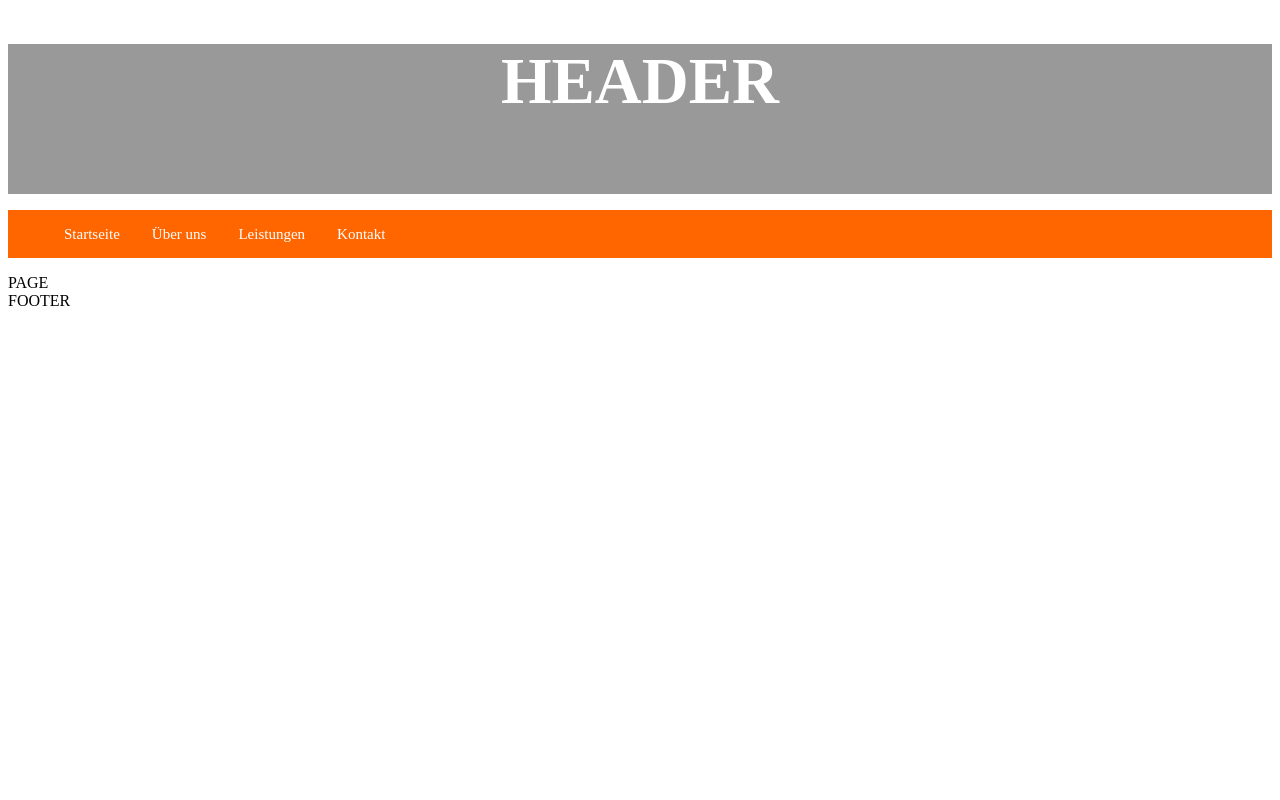
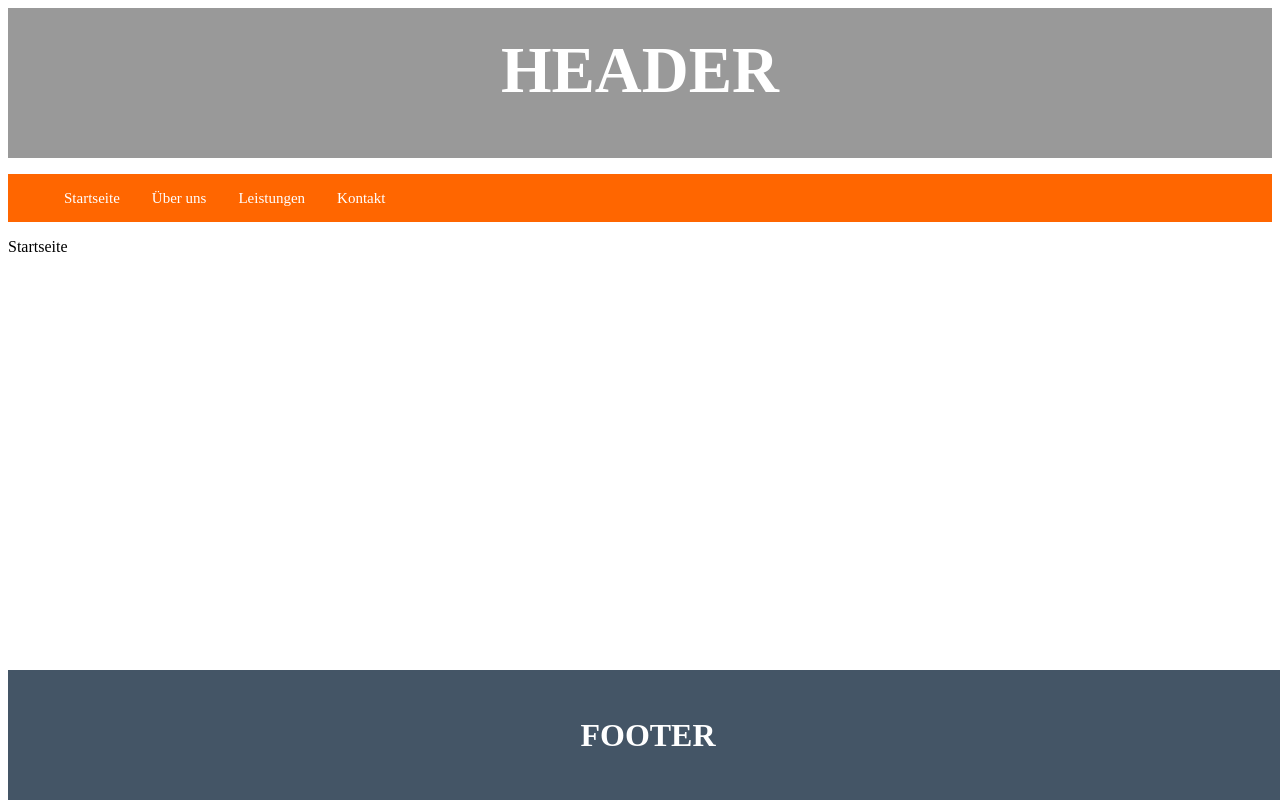
Before and after one commit to JensSchroeder/vorlagen_standardpage, a plain HTML site: page index.html in a window 1280 px wide. Drawn offline with Linux system fonts and the light colour scheme.

Commit message:
fixes stuff

```diff
--- a/css/main.css
+++ b/css/main.css
@@ -11,17 +11,28 @@ header {
 	width: 100%;
 	height: 150px;
 	background-color: #999;
-	text-align: center;
 }
 
 header h1 {
 	color: #fff;
 	font-size: 65px;
+	text-align: center;
+	padding:25px;
+	margin:0;
 
 }
 
 footer {
+	background:#456;
+	color:#fff;
+	bottom:0;
+	position: absolute;
+	width:100%;
+}
 
+footer h1 {
+	padding:25px;
+	text-align: center;
 }
 
 nav {
@@ -52,6 +63,11 @@ nav ul li a {
 	font-size: 15px;
 }
 
+.page {
+	height:100%;
+	width:100%;
+}
+
 
 /* ###################### */
 /* Zusammengefasste Klassen */
--- a/index.html
+++ b/index.html
@@ -22,7 +22,6 @@
 				<li><a href="">Über uns</a></li>
 				<li><a href="">Leistungen</a></li>
 				<li><a href="">Kontakt</a></li>
-
 			</ul>
 
 		</nav>
@@ -30,12 +29,21 @@
 	<!-- ############################################## -->
 	<!-- Website -->
 	<!-- ############################################## -->
-	<section>PAGE</section>
+	<section id="startseite" class="page">
+		Startseite
+	</section>
+
+
+
+
+
 
 	<!-- ########## -->
 	<!-- FOOTER -->
 	<!-- ########## -->
-	<footer>FOOTER</footer>
+	<footer>
+		<h1>FOOTER</h1>
+	</footer>
 
 
 </body>
```
